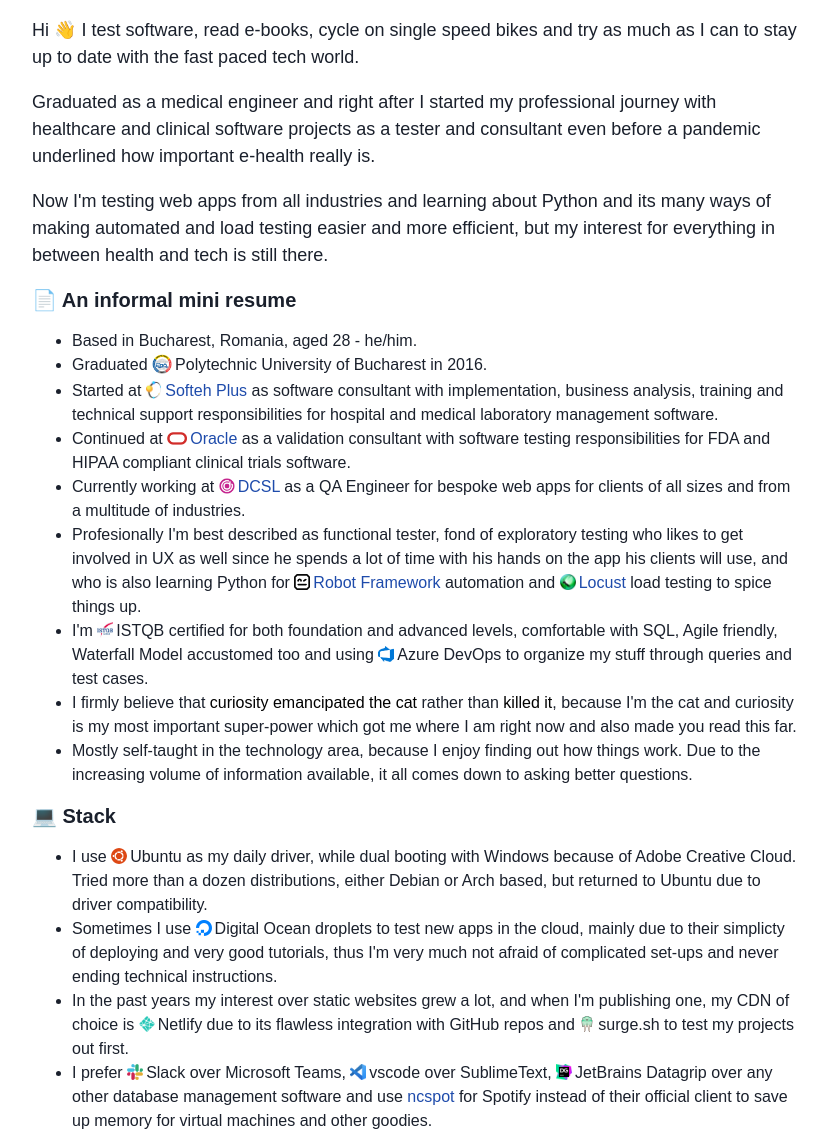
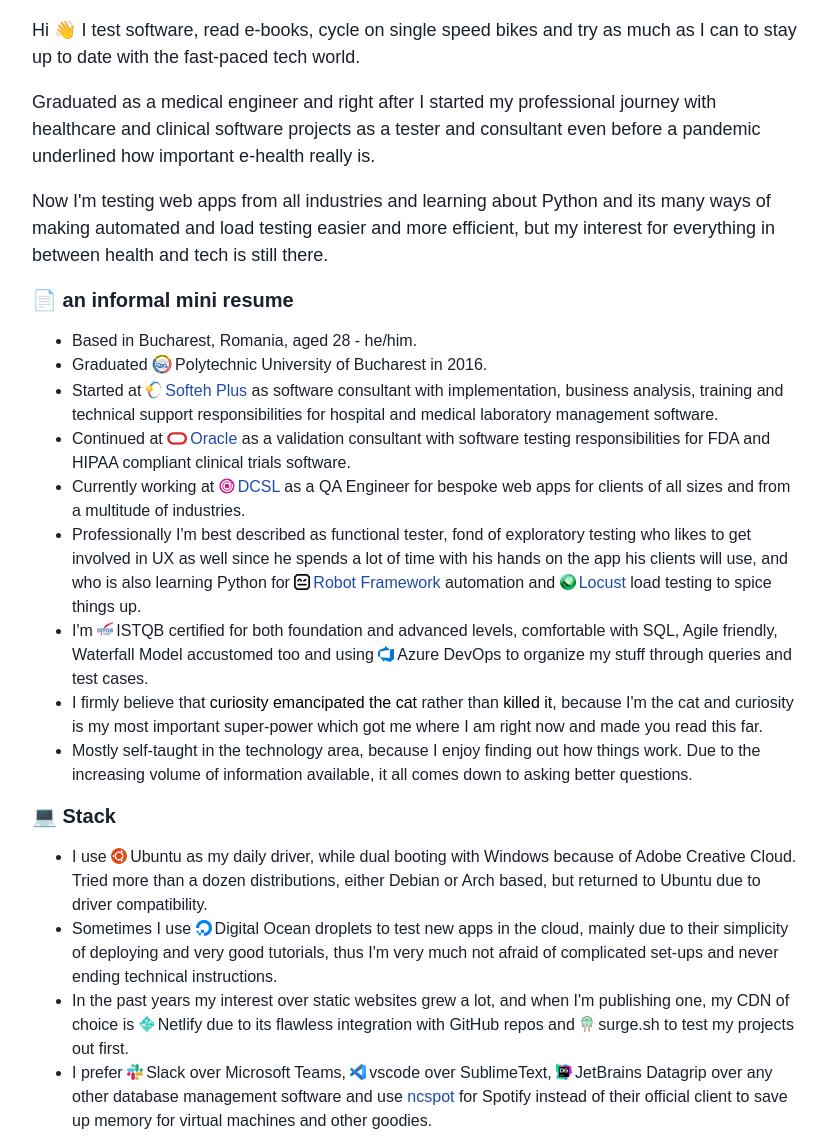
Before and after one commit to dvisan/personal-website, a plain HTML site: page index.html in a window 1280 px wide. Shown: the part 126-1272 px from the top of the page, without its empty margins (224-1052 px from the left). Drawn offline with Linux system fonts and the light colour scheme; a web font is replaced by a local one.

Commit message:
fixing typos

```diff
--- a/index.html
+++ b/index.html
@@ -25,7 +25,7 @@
             <strong>Dan V</strong> &#183; QA Engineer
           </p>
 
-          <p>Hi 👋 I test software, read e-books, cycle on single speed bikes and try as much as I can to stay up to date with the fast paced tech world.</p>
+          <p>Hi 👋 I test software, read e-books, cycle on single speed bikes and try as much as I can to stay up to date with the fast-paced tech world.</p>
           <p>
             Graduated as a medical engineer and right after I started my professional journey with healthcare and clinical software projects as a tester and consultant even before a pandemic underlined how important e-health really is.
 
@@ -33,16 +33,16 @@
 
 
           <div class="mini-resume">
-            <h4>📄 An informal mini resume</h4>
+            <h4>📄 an informal mini resume</h4>
             <ul>
               <li>Based in Bucharest, Romania, aged 28 - he/him.</li>
               <li>Graduated <img class="logo8" alt="upb logo" src="img/upb.png">Polytechnic University of Bucharest in 2016.</li>
               <li>Started at <img class="logo1" alt="softeh plus logo" src="img/softeh.png"> <a rel="noopener" target="_blank" href="https://softeh.ro/">Softeh Plus</a> as software consultant with implementation, business analysis, training and technical support responsibilities for hospital and medical laboratory management software.</li>
               <li>Continued at <img class="logo2" alt="oracle logo" src="img/oracle.png"><a rel="noopener" target="_blank" href="https://www.oracle.com/industries/life-sciences/">Oracle</a> as a validation consultant with software testing responsibilities for FDA and HIPAA compliant clinical trials software.</li>
               <li>Currently working at <img class="logo3" alt="dcsl logo" src="img/dcsl.png"><a rel="noopener" target="_blank" href="https://dcsl.com/">DCSL</a> as a QA Engineer for bespoke web apps for clients of all sizes and from a multitude of industries.</li>
-              <li>Profesionally I'm best described as functional tester, fond of exploratory testing who likes to get involved in UX as well since he spends a lot of time with his hands on the app his clients will use, and who is also learning Python for <img class="logo4" alt="robot framework logo" src="img/robot.png"><a rel="noopener" target="_blank" href="https://robotframework.org/">Robot Framework</a> automation and <img class="logo5" alt="locust logo5" src="img/locust.png"><a rel="noopener" target="_blank" href="https://locust.io/">Locust</a> load testing to spice things up.</li>
+              <li>Professionally I'm best described as functional tester, fond of exploratory testing who likes to get involved in UX as well since he spends a lot of time with his hands on the app his clients will use, and who is also learning Python for <img class="logo4" alt="robot framework logo" src="img/robot.png"><a rel="noopener" target="_blank" href="https://robotframework.org/">Robot Framework</a> automation and <img class="logo5" alt="locust logo5" src="img/locust.png"><a rel="noopener" target="_blank" href="https://locust.io/">Locust</a> load testing to spice things up.</li>
               <li>I'm <img class="logo6" alt="istqb logo" src="img/istqb.jpg">ISTQB certified for both foundation and advanced levels, comfortable with SQL, Agile friendly, Waterfall Model accustomed too and using <img class="logo7" alt="azure logo" src="img/azure.ico">Azure DevOps to organize my stuff through queries and test cases.</li>
-              <li>I firmly believe that <code>curiosity emancipated the cat</code> rather than <code>killed it</code>, because I'm the cat and curiosity is my most important super-power which got me where I am right now and also made you read this far.
+              <li>I firmly believe that <code>curiosity emancipated the cat</code> rather than <code>killed it</code>, because I'm the cat and curiosity is my most important super-power which got me where I am right now and made you read this far.
               <li>Mostly self-taught in the technology area, because I enjoy finding out how things work. Due to the increasing volume of information available, it all comes down to asking better questions.</li>
             </ul>
            </div>
@@ -52,7 +52,7 @@
              <ul>
 
              <li>I use <img class="logo9" alt="ubuntu logo" src="img/ubuntu.png">Ubuntu as my daily driver, while dual booting with Windows because of Adobe Creative Cloud. Tried more than a dozen distributions, either Debian or Arch based, but returned to Ubuntu due to driver compatibility.</li>
-             <li>Sometimes I use <img class="logo10" alt="digitalocean logo" src="img/digitalocean.png">Digital Ocean droplets to test new apps in the cloud, mainly due to their simplicty of deploying and very good tutorials, thus I'm very much not afraid of complicated set-ups and never ending technical instructions.</li>
+             <li>Sometimes I use <img class="logo10" alt="digitalocean logo" src="img/digitalocean.png">Digital Ocean droplets to test new apps in the cloud, mainly due to their simplicity of deploying and very good tutorials, thus I'm very much not afraid of complicated set-ups and never ending technical instructions.</li>
              <li>In the past years my interest over static websites grew a lot, and when I'm publishing one, my CDN of choice is <img class="logo14" alt="netlify logo" src="img/netlify.png">Netlify due to its flawless integration with GitHub repos and <img class="logo15" alt="surge.sh logo" src="img/surge.png">surge.sh to test my projects out first.</li>
              <li>I prefer <img class="logo11" alt="slack logo" src="img/slack.ico">Slack over Microsoft Teams, <img class="logo12" alt="vscode logo" src="img/vscode.png">vscode over SublimeText, <img class="logo13" alt="jetbrains logo" src="img/datagrip.png">JetBrains Datagrip over any other database management software and use <a href="https://github.com/hrkfdn/ncspot" target=_blank>ncspot</a> for Spotify instead of their official client to save up memory for virtual machines and other goodies.</li>
             </ul>
```
